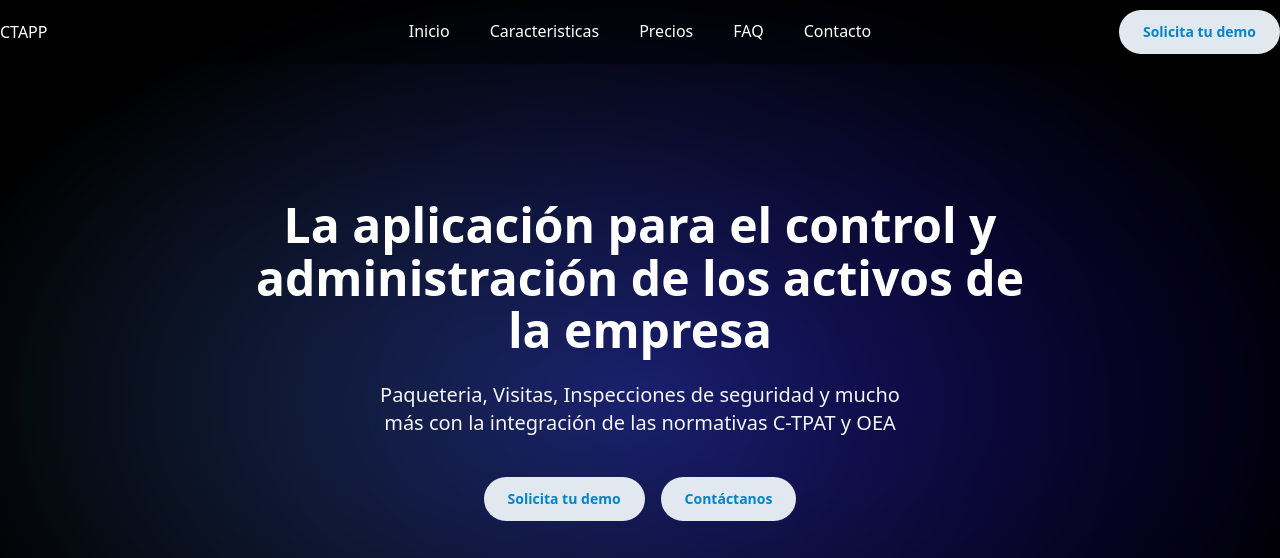
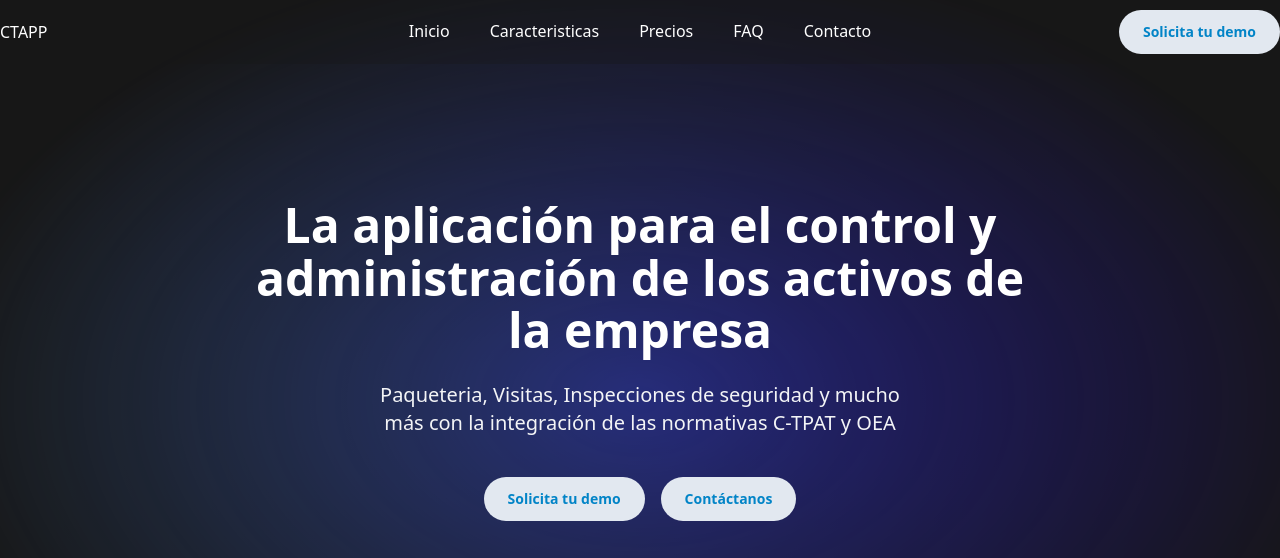
Before and after one commit to zeolimaldonado/landing-page, an Astro site: page / in a window 1280 px wide. Shown: the top 558 px of the page. Built offline with nearby package versions, Linux system fonts and the light colour scheme; Astro itself is replaced by a stand-in of ours.

Commit message:
bg-color to neutral-900

```diff
--- a/src/components/Header.astro
+++ b/src/components/Header.astro
@@ -3,7 +3,7 @@ import ButtonDemo from "./ButtonDemo.astro"
 import NavigationItem from "./NavigationItem.astro"
 ---
 
-<section class='w-screen h-16 py-2 bg-black bg-opacity-40 fixed top-0 z-50'>
+<section class='w-screen h-16 py-2 bg-neutral-900 bg-opacity-30 fixed top-0 z-50'>
     <nav class="h-full container mx-auto flex justify-between gap-2 items-center">
         <div class="flex-1">
             <h4 class="text-white">
--- a/src/layouts/Layout.astro
+++ b/src/layouts/Layout.astro
@@ -19,7 +19,7 @@ const { title } = Astro.props;
 		<meta name="generator" content={Astro.generator} />
 		<title>{title}</title>
 	</head>
-	<body class="w-screen overflow-x-hidden bg-black text-white">
+	<body class="w-screen overflow-x-hidden bg-neutral-900 text-white">
 		<Header />
 		<slot />
 		<Footer />
```
